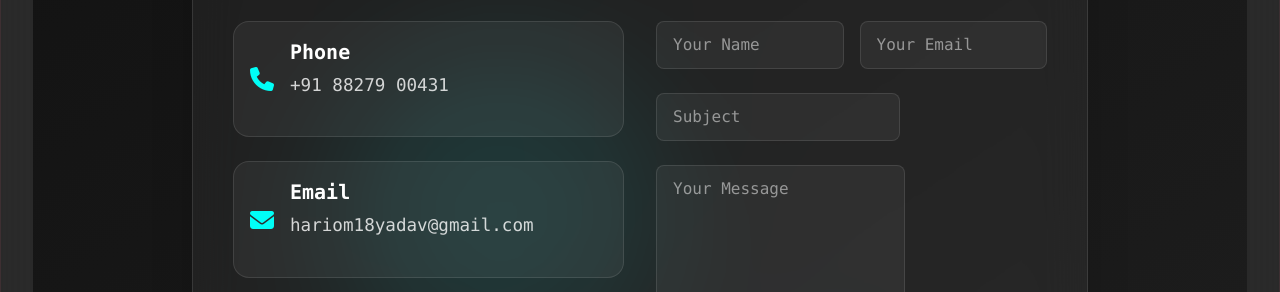
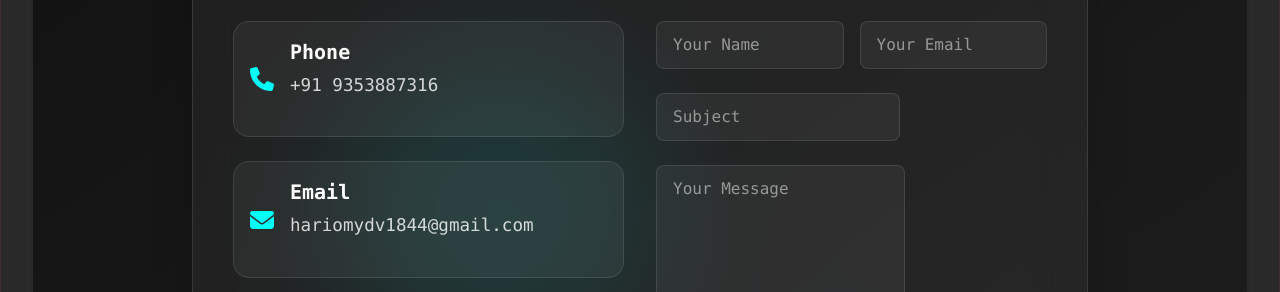
Before and after one commit to HariomYadav18/futuristic-portfolio, a React (Vite) app: page / in a window 1280 px wide. Both pictures are taken after a click on the button "Contact". Shown: the part 387-679 px from the top of the page. Built offline with nearby package versions, Linux system fonts and the light colour scheme.

Commit message:
modified:   src/About.jsx 	modified:   src/components/Contact.jsx

```diff
--- a/src/About.jsx
+++ b/src/About.jsx
@@ -9,7 +9,7 @@ const aboutData = [
   {
     icon: "fas fa-graduation-cap",
     title: "Education",
-    desc: "B.Tech in CSE at VIT Bhopal University with CGPA: 8.66. Also completed Class 12th from Narayana Junior College with GPA: 7.78 and Class 10th from Delhi Public School, Bangalore North with GPA: 9.3.",
+    desc: "B.Tech in CSE at VIT Bhopal University with CGPA: 8.66. Also completed Class 12th from Narayana Junior College with 77.8% and Class 10th from Delhi Public School, Bangalore North with 92.8%.",
   },
   {
     icon: "fas fa-trophy",
--- a/src/components/Contact.jsx
+++ b/src/components/Contact.jsx
@@ -81,14 +81,14 @@ const Contact = () => {
               <i className="fa-solid fa-phone text-2xl text-[#00fff7]" />
               <div>
                 <h3 className="text-xl font-bold text-white mb-1">Phone</h3>
-                <p className="text-white/80">+91 88279 00431</p>
+                <p className="text-white/80">+91 9353887316</p>
               </div>
             </div>
             <div className="flex items-center gap-4 p-4 bg-white/5 rounded-2xl border border-white/10 hover:bg-[#1e90ff]/10 transition-all duration-300">
               <i className="fa-solid fa-envelope text-2xl text-[#00fff7]" />
               <div>
                 <h3 className="text-xl font-bold text-white mb-1">Email</h3>
-                <p className="text-white/80">hariom18yadav@gmail.com</p>
+                <p className="text-white/80">hariomydv1844@gmail.com</p>
               </div>
             </div>
             <div className="flex items-center gap-4 p-4 bg-white/5 rounded-2xl border border-white/10 hover:bg-[#1e90ff]/10 transition-all duration-300">
```
